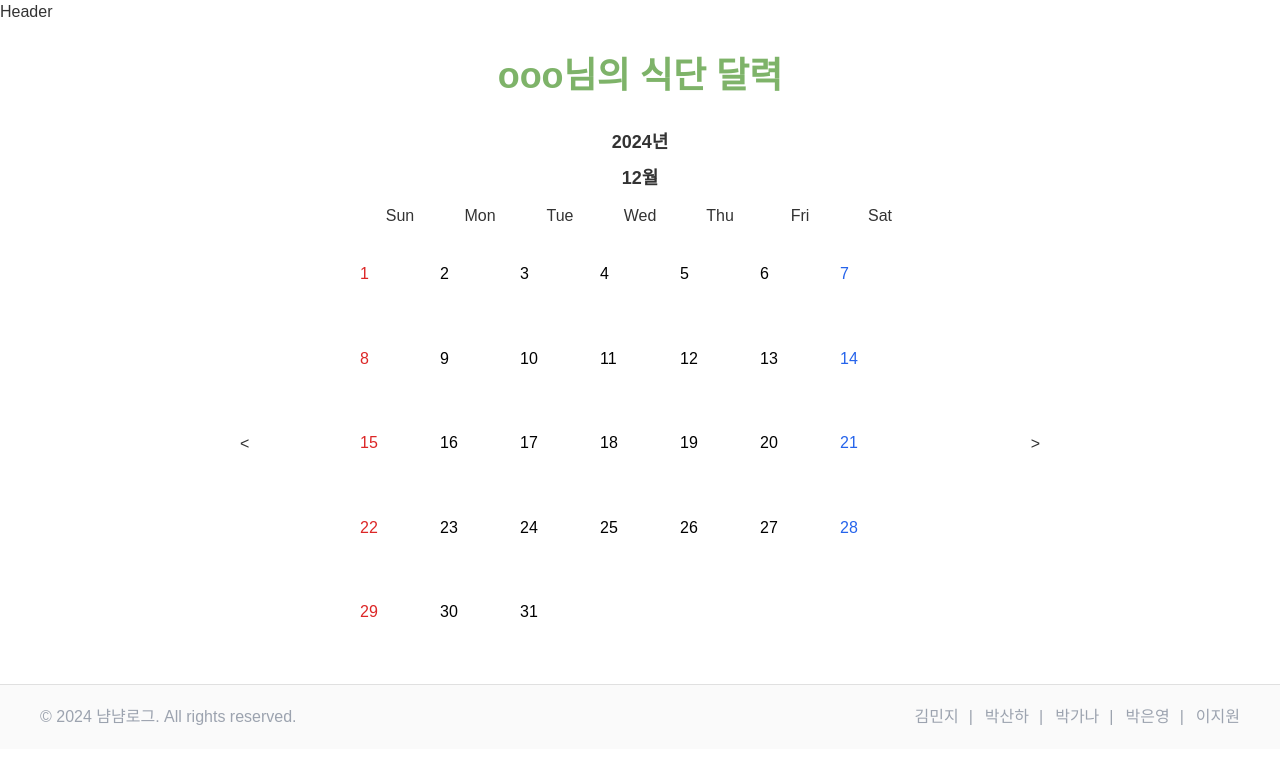
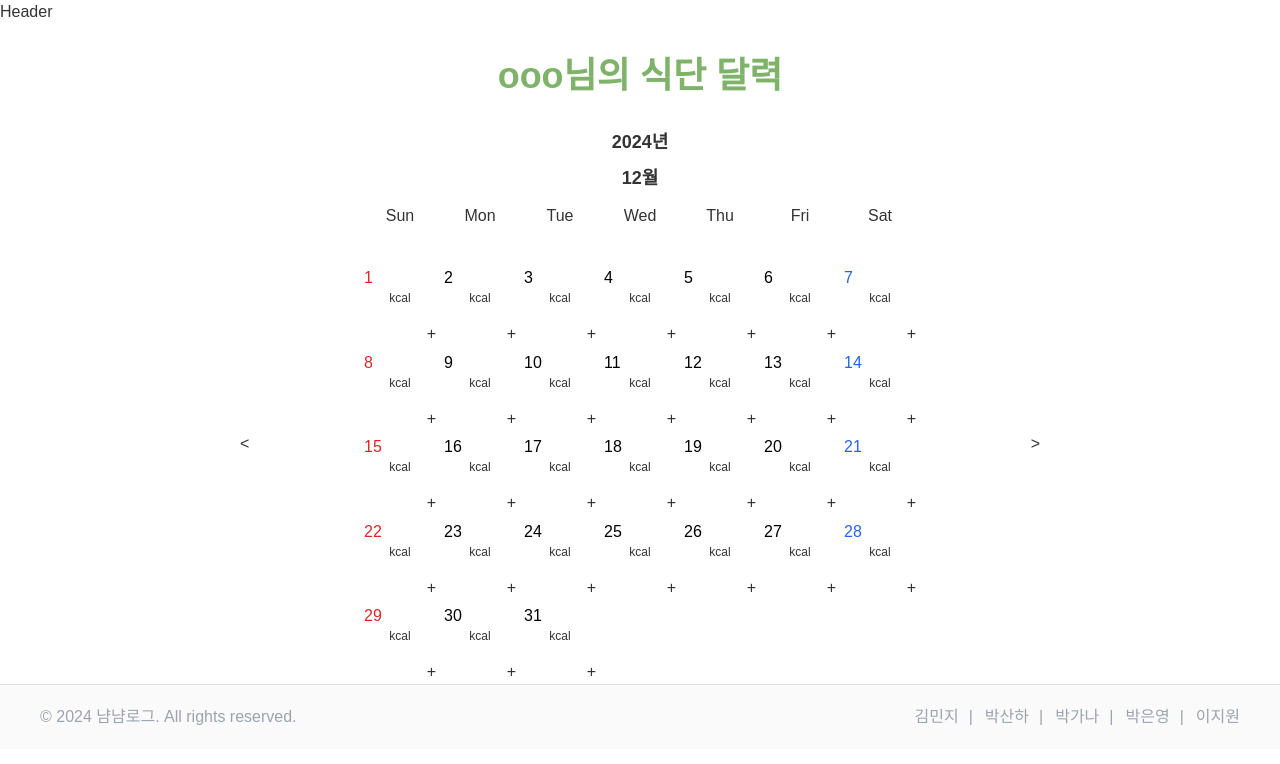
Before and after one commit to minji7901/yumyum, a Next.js app: page /calendar in a window 1280 px wide. Shown: the top 764 px of the page. Built offline with nearby package versions, Linux system fonts and the light colour scheme.

Commit message:
Feat: 일자 선택 가능

```diff
--- a/src/components/calendar/CalendarDateContext.tsx
+++ b/src/components/calendar/CalendarDateContext.tsx
@@ -2,9 +2,14 @@
 import { createContext, useState } from 'react';
 import { SelectedDate, selectedDateInit } from '@/utils/selectedDateInit';
 
+interface NewlySelectedDate {
+  year?: number;
+  month?: number;
+  day?: number;
+}
 interface SelectedDateType {
   selectedDate: SelectedDate;
-  handleSelectedDate: (newDate: SelectedDate) => void;
+  handleSelectedDate: (newDate: NewlySelectedDate) => void;
 }
 export const SelectedDateContext = createContext<SelectedDateType>({
   selectedDate: { year: 0, month: 0, day: 0 },
@@ -17,7 +22,7 @@ interface CalendarDateContextProps {
 const CalendarDateContext = ({ children }: CalendarDateContextProps) => {
   const [selectedDate, setSelectedDate] = useState<SelectedDate>(selectedDateInit());
 
-  const handleSelectedDate = (newDate: SelectedDate) => {
+  const handleSelectedDate = (newDate: NewlySelectedDate) => {
     const newDateToSet = { ...selectedDate, ...newDate };
     setSelectedDate(newDateToSet);
   };
--- /dev/null
+++ b/src/components/calendar/MealCalendarBtn.tsx
@@ -0,0 +1,35 @@
+"use client"
+
+import { useContext } from "react";
+import { SelectedDateContext } from "./CalendarDateContext";
+
+const MealCalendarBtn = () => {
+  const dateContext = useContext(SelectedDateContext);
+  const { selectedDate, handleSelectedDate } = dateContext;
+  const { year, month } = selectedDate;
+
+  const onPrevMonthClick = () => {
+    const newMonth = month === 1 ? 12 : month - 1;
+    const newYear = month === 1 && newMonth === 12 ? year - 1 : year;
+    const newDate = { year: newYear, month: newMonth };
+    handleSelectedDate(newDate);
+  };
+  const onNextMonthClick = () => {
+    const newMonth = month === 12 ? 1 : month + 1;
+    const newYear = month === 12 && newMonth === 1 ? year + 1 : year;
+    const newDate = { year: newYear, month: newMonth };
+    handleSelectedDate(newDate);
+  };
+  return (
+    <>
+      <button type="button" onClick={onPrevMonthClick}>
+        {'<'}
+      </button>
+      <button type="button" onClick={onNextMonthClick}>
+        {'>'}
+      </button>
+    </>
+  );
+};
+
+export default MealCalendarBtn;
--- a/src/components/calendar/MealCalendarSection.tsx
+++ b/src/components/calendar/MealCalendarSection.tsx
@@ -1,91 +1,9 @@
-'use client'
+'use client';
 
-import { CalendarDay, genDays } from '@/utils/genCalendarDays';
-import Link from 'next/link';
 import { useContext } from 'react';
 import { SelectedDateContext } from './CalendarDateContext';
-
-const MealCalendarBtn = () => {
-  const dateContext = useContext(SelectedDateContext);
-  const { selectedDate, handleSelectedDate } = dateContext;
-  const { year, month } = selectedDate;
-
-  const onPrevMonthClick = () => {
-    const newMonth = month === 1 ? 12 : month - 1;
-    const newYear = month === 1 && newMonth === 12 ? year - 1 : year;
-    const newDate = { ...selectedDate, year: newYear, month: newMonth };
-    handleSelectedDate(newDate);
-  };
-  const onNextMonthClick = () => {
-    const newMonth = month === 12 ? 1 : month + 1;
-    const newYear = month === 12 && newMonth === 1 ? year + 1 : year;
-    const newDate = { ...selectedDate, year: newYear, month: newMonth };
-    handleSelectedDate(newDate);
-  };
-  return (
-    <>
-      <button type="button" onClick={onPrevMonthClick}>
-        {'<'}
-      </button>
-      <button type="button" onClick={onNextMonthClick}>
-        {'>'}
-      </button>
-    </>
-  );
-};
-
-interface MealCalendarWeekProps {
-  weekInfo: CalendarDay[];
-}
-const MealCalendarWeek = ({ weekInfo }: MealCalendarWeekProps) => {
-  return (
-    <div className="h-20 grid grid-cols-7">
-      {weekInfo.map((curDay, i) => {
-        const { day, kcal } = curDay;
-        const key = day === null ? i : day + i;
-
-        let textColor = 'text-black';
-        if (i === 0) textColor = 'text-red-600';
-        if (i === 6) textColor = 'text-blue-600';
-
-        return (
-          <Link key={key} href="/calendar/dailyNutrition/1048385" className="z-10">
-            <div className={`${textColor}`}>
-              <div>{day}</div> <div>{kcal}</div>
-            </div>
-          </Link>
-        );
-      })}
-    </div>
-  );
-};
-
-const MealCalendarSheet = () => {
-  //요일란은 row가 스타일이 다름
-  const dateContext = useContext(SelectedDateContext);
-  const { selectedDate } = dateContext;
-  const { year, month } = selectedDate;
-
-  const days = ['Sun', 'Mon', 'Tue', 'Wed', 'Thu', 'Fri', 'Sat'];
-  const weeks = genDays({ year, month });
-
-  return (
-    <>
-      <div className="h-10 grid grid-cols-7">
-        {days.map((curDay) => (
-          <div key={curDay} className="text-center bg-white">
-            {curDay}
-          </div>
-        ))}
-      </div>
-      <div className="grid gap-px">
-        {weeks.map((curWeekInfo, i) => (
-          <MealCalendarWeek key={i} weekInfo={curWeekInfo} />
-        ))}
-      </div>
-    </>
-  );
-};
+import MealCalendarSheet from './MealCalendarSheet';
+import MealCalendarBtn from './MealCalendarBtn';
 
 const MealCalendarSection = () => {
   const dateContext = useContext(SelectedDateContext);
--- /dev/null
+++ b/src/components/calendar/MealCalendarSheet.tsx
@@ -0,0 +1,82 @@
+"use client"
+import { CalendarDay, genDays } from '@/utils/genCalendarDays';
+import { useCallback, useContext } from 'react';
+import { SelectedDateContext } from './CalendarDateContext';
+import Link from 'next/link';
+
+interface MealCalendarWeekProps {
+  weekInfo: CalendarDay[];
+}
+const MealCalendarWeek = ({ weekInfo }: MealCalendarWeekProps) => {
+  const dateContext = useContext(SelectedDateContext);
+  const { handleSelectedDate } = dateContext;
+
+  const handleOnDayClick = useCallback((day: number) => {
+    handleSelectedDate({ day });
+  }, []); //useCallback은 필요한가
+
+  return (
+    <div className="h-20 grid grid-cols-7">
+      {weekInfo.map((curDay, i) => {
+        const { day, kcal } = curDay;
+        const key = day === null ? i : day + i;
+
+        //주말은 날짜의 글자 색을 다르게 설정
+        let textColor = 'text-black';
+        if (i === 0) textColor = 'text-red-600';
+        if (i === 6) textColor = 'text-blue-600';
+
+        return (
+          <div key={key} className="h-full">
+            {day && (
+              <div
+                className="h-full m-1 relative hover:bg-slate-200 z-[5] hover:cursor-pointer"
+                onClick={() => {
+                  handleOnDayClick(day);
+                }}
+              >
+                <div className={`${textColor}`}>{day}</div>
+                <div className="text-center text-xs">{kcal}kcal</div>
+                <Link
+                  href="/calendar/dailyNutrition/1048385"
+                  className="absolute bold bottom-0 right-0 z-10 hover:text-red-500"
+                >
+                  +
+                </Link>
+              </div>
+            )}
+          </div>
+        );
+      })}
+    </div>
+  );
+};
+
+const MealCalendarSheet = () => {
+  //요일란은 row가 스타일이 다름
+  const dateContext = useContext(SelectedDateContext);
+  const { selectedDate } = dateContext;
+  const { year, month } = selectedDate;
+
+  const days = ['Sun', 'Mon', 'Tue', 'Wed', 'Thu', 'Fri', 'Sat'];
+  const weeks = genDays({ year, month });
+
+  return (
+    <>
+      <div className="h-10 grid grid-cols-7">
+        {days.map((curDay) => (
+          <div key={curDay} className="text-center bg-white">
+            {curDay}
+          </div>
+        ))}
+      </div>
+      <div className="grid gap-px">
+        {weeks.map((curWeekInfo, i) => (
+          <MealCalendarWeek key={i} weekInfo={curWeekInfo} />
+        ))}
+      </div>
+    </>
+  );
+};
+
+export default MealCalendarSheet;
```
